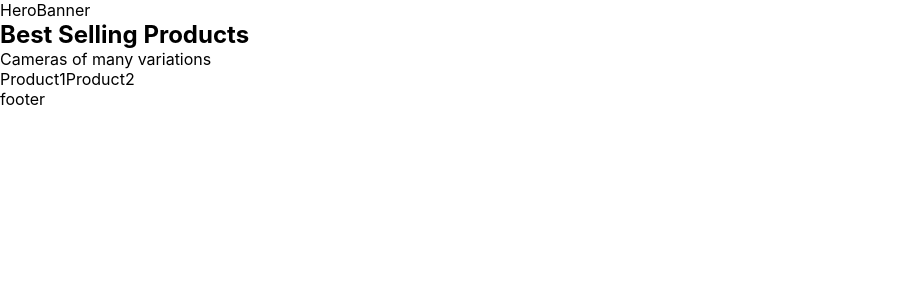
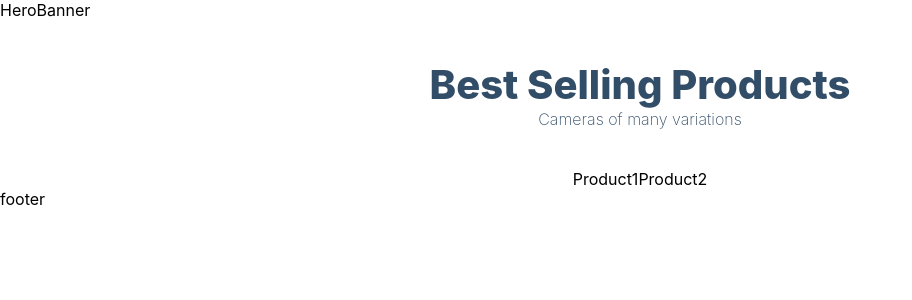
Before and after one commit to Roudi22/ecommerce, a Next.js app: page / in a window 1280 px wide. Shown: the top 300 px of the page, without its empty margins (0-912 px from the left). Built offline with nearby package versions, Linux system fonts and the light colour scheme.

Commit message:
test the classes from global css

```diff
--- a/pages/index.js
+++ b/pages/index.js
@@ -4,12 +4,12 @@ const index = () => {
   return (
     <>
       HeroBanner
-      <div>
+      <div className='products-heading'>
         <h2>Best Selling Products</h2>
         <p>Cameras of many variations</p>
       </div>
 
-      <div>
+      <div className='products-container'>
         {["Product1","Product2"].map((product)=>
           product
         )}
```
